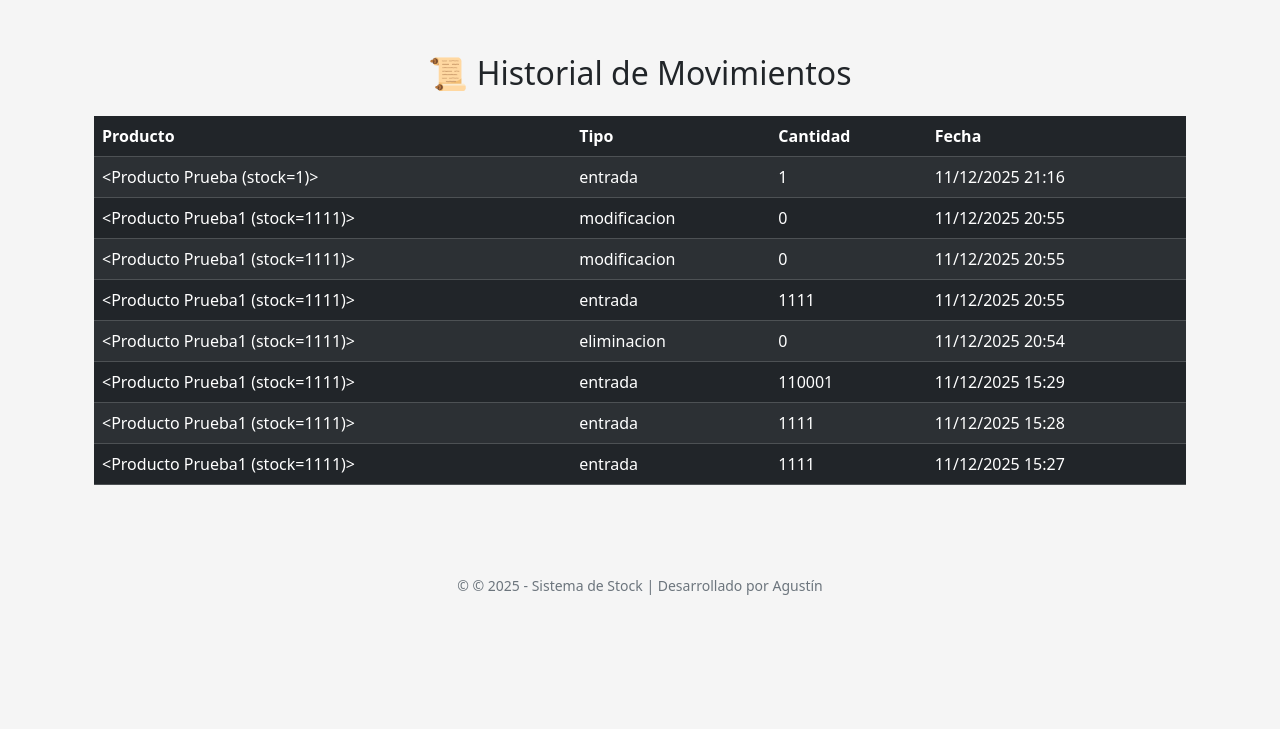
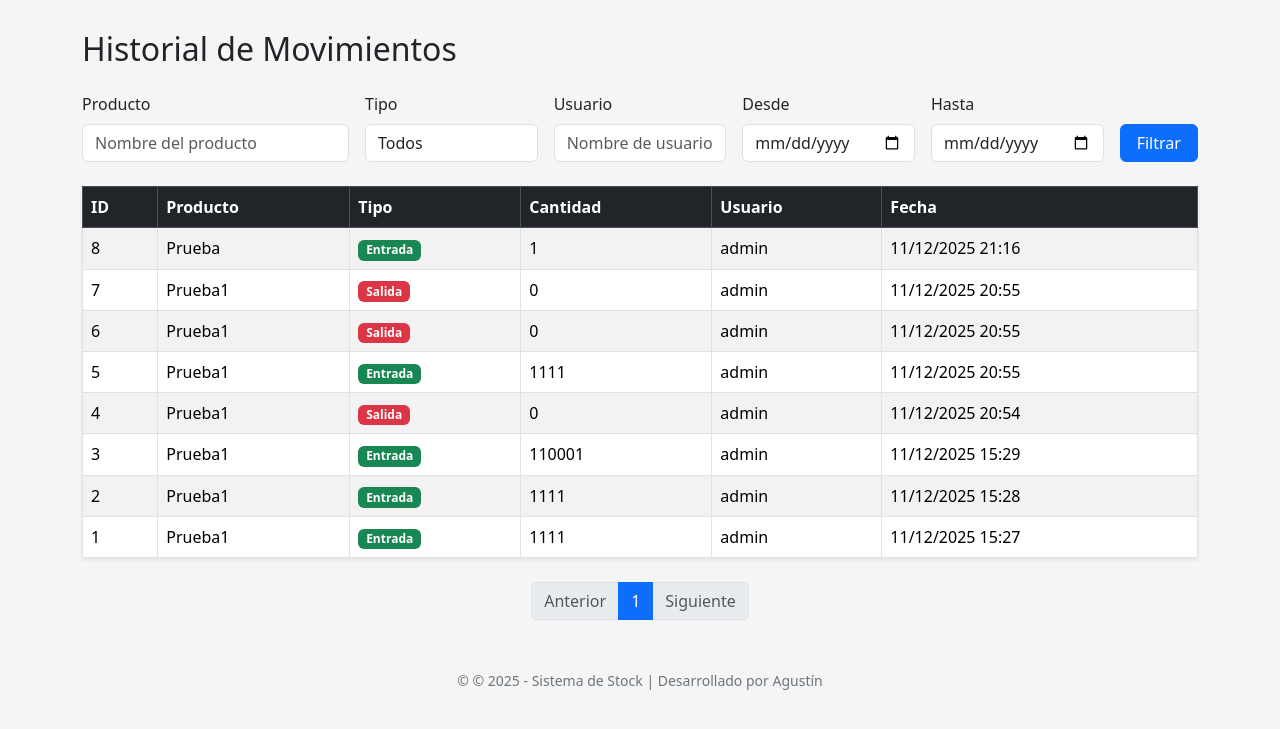
Before and after one commit to Agustin1112/sistema-stock, a Flask app: page /historial in a window 1280 px wide. Shown: the part 56-785 px from the top of the page. Run offline with Flask 3, Linux system fonts and the light colour scheme; a user stored in the database is signed in; data comes from the database, SQL or seed files in the repository; both versions use the stored data as it was after the commit.

Commit message:
Registro de movimientos + historial mejorado

```diff
--- a/app.py
+++ b/app.py
@@ -1,24 +1,30 @@
-from flask import Flask, render_template, redirect, url_for, request, flash
+
+from flask import Flask, render_template, redirect, url_for, request, flash, current_app
 from flask_sqlalchemy import SQLAlchemy
 from flask_login import LoginManager, UserMixin, login_user, login_required, logout_user, current_user
 from werkzeug.security import generate_password_hash, check_password_hash
-from datetime import datetime
+from datetime import datetime, timedelta
 from sqlalchemy import text
+from itsdangerous import URLSafeTimedSerializer, SignatureExpired, BadSignature
 import os
+import smtplib
+from email.message import EmailMessage
 
 app = Flask(__name__)
-app.config['SECRET_KEY'] = 'supersecretkey'
+app.config['SECRET_KEY'] = os.environ.get('SECRET_KEY', 'supersecretkey')
 app.config['SQLALCHEMY_DATABASE_URI'] = 'sqlite:///stock.db'
 app.config['SQLALCHEMY_TRACK_MODIFICATIONS'] = False
+
+
+MAX_FAILED_ATTEMPTS = 5
+LOCK_MINUTES = 15
 
 db = SQLAlchemy(app)
 login_manager = LoginManager(app)
 login_manager.login_view = 'login'
 
 
-# -----------------------------
-# MODELOS
-# -----------------------------
+
 class User(db.Model, UserMixin):
     id = db.Column(db.Integer, primary_key=True)
     username = db.Column(db.String(150), unique=True, nullable=False)
@@ -26,13 +32,16 @@ class User(db.Model, UserMixin):
     role = db.Column(db.String(20), nullable=False, default="viewer")
 
 
+    failed_attempts = db.Column(db.Integer, default=0, nullable=False)
+    locked_until = db.Column(db.DateTime, nullable=True)
+
     def set_password(self, password):
         self.password_hash = generate_password_hash(password)
 
     def check_password(self, password):
         return check_password_hash(self.password_hash, password)
 
-    # ---------- Roles ----------
+
     def is_admin(self):
         return self.role == "admin"
 
@@ -73,18 +82,23 @@ class Producto(db.Model):
 
 class Movimiento(db.Model):
     id = db.Column(db.Integer, primary_key=True)
-    producto_id = db.Column(db.Integer, db.ForeignKey('producto.id'))
-    tipo = db.Column(db.String(20))
-    cantidad = db.Column(db.Integer)
-    fecha = db.Column(db.DateTime, default=datetime.now)
+    producto_id = db.Column(db.Integer, db.ForeignKey('producto.id'), nullable=False)
+    tipo = db.Column(db.String(20), nullable=False)
+    cantidad = db.Column(db.Integer, nullable=False)
+    usuario = db.Column(db.String(150))
+    fecha = db.Column(db.DateTime, default=datetime.utcnow)
     producto = db.relationship('Producto')
+
+    def __repr__(self):
+        prod_name = self.producto.nombre if self.producto else self.producto_id
+        return f"<Mov {self.tipo} {self.cantidad} de {prod_name} por {self.usuario}>"
 
 
 class Log(db.Model):
     id = db.Column(db.Integer, primary_key=True)
     usuario = db.Column(db.String(150))
     accion = db.Column(db.String(500))
-    fecha = db.Column(db.DateTime, default=datetime.now)
+    fecha = db.Column(db.DateTime, default=datetime.utcnow)
 
 
 def registrar_log(texto):
@@ -100,6 +114,7 @@ def registrar_log(texto):
 
 @login_manager.user_loader
 def load_user(user_id):
+
     return User.query.get(int(user_id))
 
 
@@ -116,7 +131,7 @@ def crear_datos_iniciales():
             if 'tipo' not in column_names:
                 conn.execute(text("ALTER TABLE categoria ADD COLUMN tipo VARCHAR DEFAULT 'general'"))
             conn.close()
-        except:
+        except Exception:
             pass
 
 
@@ -132,10 +147,8 @@ def crear_datos_iniciales():
                 "Monitores", "Teclados", "Notebooks",
                 "Computadoras", "Accesorios", "Impresoras"
             ]
-
             for c in categorias_info:
                 db.session.add(Categoria(nombre=c, tipo="informatica"))
-
             db.session.commit()
 
 
@@ -143,9 +156,79 @@ crear_datos_iniciales()
 
 
 
+from functools import wraps
+
+
+def roles_required(*roles):
+    def decorator(f):
+        @wraps(f)
+        def wrapped(*args, **kwargs):
+            if not current_user.is_authenticated:
+                return login_manager.unauthorized()
+            if current_user.role not in roles:
+                return "No autorizado", 403
+            return f(*args, **kwargs)
+        return wrapped
+    return decorator
+
+
+
 @app.context_processor
 def inyectar_fecha():
-    return {"current_year": datetime.now().year}
+    return {"current_year": datetime.utcnow().year}
+
+
+
+def get_serializer():
+    return URLSafeTimedSerializer(app.config['SECRET_KEY'])
+
+
+def generate_reset_token(user_email):
+    s = get_serializer()
+    return s.dumps(user_email, salt='password-reset-salt')
+
+
+def verify_reset_token(token, max_age=3600):
+    s = get_serializer()
+    try:
+        email = s.loads(token, salt='password-reset-salt', max_age=max_age)
+        return email
+    except SignatureExpired:
+        return None
+    except BadSignature:
+        return None
+
+
+def send_reset_email(to_email, reset_link):
+    """
+    Intenta enviar el email usando variables de entorno SMTP_*
+    Si no están configuradas, imprime el enlace en consola (modo dev).
+    """
+    smtp_host = os.environ.get('SMTP_HOST')
+    smtp_port = int(os.environ.get('SMTP_PORT', 0)) if os.environ.get('SMTP_PORT') else None
+    smtp_user = os.environ.get('SMTP_USER')
+    smtp_pass = os.environ.get('SMTP_PASS')
+    email_from = os.environ.get('EMAIL_FROM', 'no-reply@example.com')
+
+    message = EmailMessage()
+    message['Subject'] = 'Recuperación de contraseña - Sistema de Stock'
+    message['From'] = email_from
+    message['To'] = to_email
+    message.set_content(f"Hola,\n\nHacé clic en el enlace para cambiar tu contraseña:\n\n{reset_link}\n\n"
+                        "Si no pediste esto, ignorá este mensaje.")
+
+    if smtp_host and smtp_port and smtp_user and smtp_pass:
+        try:
+            with smtplib.SMTP_SSL(smtp_host, smtp_port) as smtp:
+                smtp.login(smtp_user, smtp_pass)
+                smtp.send_message(message)
+            app.logger.info("Email de recuperación enviado a %s", to_email)
+            return True
+        except Exception as e:
+            app.logger.error("Error enviando email: %s", e)
+
+    print(f"[DEV] Reset link for {to_email}: {reset_link}")
+    return False
 
 
 
@@ -206,14 +289,41 @@ def index():
 @app.route('/login', methods=['GET', 'POST'])
 def login():
     if request.method == 'POST':
-        user = User.query.filter_by(username=request.form['username']).first()
+        username = request.form.get('username', '').strip()
+        password = request.form.get('password', '')
 
-        if user and user.check_password(request.form['password']):
+        user = User.query.filter_by(username=username).first()
+
+        if not user:
+            flash("Usuario o contraseña incorrectos.", "danger")
+            return redirect(url_for('login'))
+
+
+        if user.locked_until and datetime.utcnow() < user.locked_until:
+            remaining = (user.locked_until - datetime.utcnow()).seconds // 60 + 1
+            flash(f"Cuenta bloqueada por intentos fallidos. Probá en {remaining} minutos.", "danger")
+            return redirect(url_for('login'))
+
+        if user.check_password(password):
+
+            user.failed_attempts = 0
+            user.locked_until = None
+            db.session.commit()
+
             login_user(user)
             registrar_log("Inicio de sesión")
             return redirect(url_for('index'))
+        else:
 
-        flash("Usuario o contraseña incorrectos.", "danger")
+            user.failed_attempts = (user.failed_attempts or 0) + 1
+            if user.failed_attempts >= MAX_FAILED_ATTEMPTS:
+                user.locked_until = datetime.utcnow() + timedelta(minutes=LOCK_MINUTES)
+                registrar_log(f"Cuenta bloqueada: {user.username}")
+                flash(f"Demasiados intentos. Cuenta bloqueada {LOCK_MINUTES} minutos.", "danger")
+            else:
+                flash("Usuario o contraseña incorrectos.", "danger")
+            db.session.commit()
+            return redirect(url_for('login'))
 
     return render_template('login.html')
 
@@ -224,6 +334,56 @@ def logout():
     registrar_log("Cierre de sesión")
     logout_user()
     return redirect(url_for('login'))
+
+
+
+@app.route('/reset_request', methods=['GET', 'POST'])
+def reset_request():
+    if request.method == 'POST':
+        username = request.form.get('username', '').strip()
+        user = User.query.filter_by(username=username).first()
+        if not user:
+            flash("Si el usuario existe, se enviará un email con instrucciones (mensaje genérico).", "info")
+            return redirect(url_for('login'))
+
+        token = generate_reset_token(user.username)
+        reset_link = url_for('reset_password', token=token, _external=True)
+        send_reset_email(user.username, reset_link)
+
+        registrar_log(f"Solicitud de recuperación para {user.username}")
+        flash("Si el usuario existe, se enviará un email con instrucciones.", "info")
+        return redirect(url_for('login'))
+
+    return render_template('reset_request.html')
+
+
+@app.route('/reset/<token>', methods=['GET', 'POST'])
+def reset_password(token):
+    username = verify_reset_token(token, max_age=3600)  # 1 hora
+    if not username:
+        flash("Token inválido o expirado.", "danger")
+        return redirect(url_for('reset_request'))
+
+    user = User.query.filter_by(username=username).first_or_404()
+
+    if request.method == 'POST':
+        nueva = request.form.get('password')
+        confirmar = request.form.get('confirm')
+        if not nueva or nueva != confirmar:
+            flash("Contraseñas no coinciden o vacías.", "danger")
+            return redirect(url_for('reset_password', token=token))
+
+        user.set_password(nueva)
+
+        user.failed_attempts = 0
+        user.locked_until = None
+        db.session.commit()
+
+        registrar_log(f"Contraseña reiniciada para {user.username}")
+        flash("Contraseña cambiada correctamente. Hacé login.", "success")
+        return redirect(url_for('login'))
+
+    return render_template('reset_password.html', username=username)
 
 
 
@@ -256,10 +416,8 @@ def cambiar_contrasena():
 
 @app.route('/usuarios', methods=['GET', 'POST'])
 @login_required
+@roles_required('admin')
 def usuarios():
-    if not current_user.is_admin():
-        return "No autorizado", 403
-
     if request.method == 'POST':
         username = request.form.get('username')
         password = request.form.get('password')
@@ -288,38 +446,28 @@ def usuarios():
 
 @app.route('/editar_usuario/<int:id>', methods=['GET', 'POST'])
 @login_required
+@roles_required('admin')
 def editar_usuario(id):
-    if not current_user.is_admin():
-        return "No autorizado", 403
-
     usuario = User.query.get_or_404(id)
-
     if request.method == "POST":
         usuario.username = request.form['username']
         usuario.role = request.form['role']
         db.session.commit()
-
         flash("Usuario actualizado", "success")
         return redirect(url_for('usuarios'))
-
     return render_template('editar_usuario.html', usuario=usuario)
 
 
 @app.route('/eliminar_usuario/<int:user_id>')
 @login_required
+@roles_required('admin')
 def eliminar_usuario(user_id):
-    if not current_user.is_admin():
-        return "No autorizado", 403
-
     usuario = User.query.get_or_404(user_id)
-
     if usuario.username == "admin":
         flash("No podés eliminar al admin principal", "danger")
         return redirect(url_for('usuarios'))
-
     db.session.delete(usuario)
     db.session.commit()
-
     flash("Usuario eliminado correctamente", "success")
     return redirect(url_for('usuarios'))
 
@@ -334,176 +482,206 @@ def categorias():
 
 @app.route('/agregar_categoria', methods=['POST'])
 @login_required
+@roles_required('admin')
 def agregar_categoria():
-    if not current_user.is_admin():
-        return "No autorizado", 403
-
     nombre = request.form['nombre'].strip()
-
     if not nombre:
-        flash("El nombre no puede estar vacío.")
+        flash("El nombre no puede estar vacío.", "danger")
         return redirect(url_for('categorias'))
-
     if Categoria.query.filter_by(nombre=nombre).first():
-        flash("Ya existe esa categoría.")
+        flash("Ya existe esa categoría.", "warning")
         return redirect(url_for('categorias'))
-
     nueva = Categoria(nombre=nombre, tipo="informatica")
     db.session.add(nueva)
     db.session.commit()
-
     registrar_log(f"Agregó categoría: {nombre}")
-    flash("Categoría agregada correctamente.")
+    flash("Categoría agregada correctamente.", "success")
     return redirect(url_for('categorias'))
 
 
 @app.route('/editar_categoria/<int:id>', methods=['POST'])
 @login_required
+@roles_required('admin')
 def editar_categoria(id):
-    if not current_user.is_admin():
-        return "No autorizado", 403
-
     nuevo_nombre = request.form['nuevo_nombre'].strip()
-
     if not nuevo_nombre:
-        flash("El nombre no puede estar vacío.")
+        flash("El nombre no puede estar vacío.", "danger")
         return redirect(url_for('categorias'))
-
     categoria = Categoria.query.get(id)
-
     if not categoria:
-        flash("La categoría no existe.")
+        flash("La categoría no existe.", "danger")
         return redirect(url_for('categorias'))
-
     if Categoria.query.filter_by(nombre=nuevo_nombre).first():
-        flash("Ya existe esa categoría.")
+        flash("Ya existe esa categoría.", "warning")
         return redirect(url_for('categorias'))
-
     categoria.nombre = nuevo_nombre
     categoria.tipo = "informatica"
     db.session.commit()
-
     registrar_log(f"Editó categoría ID {id}")
-    flash("Categoría editada.")
+    flash("Categoría editada.", "success")
     return redirect(url_for('categorias'))
 
 
 @app.route('/eliminar_categoria/<int:id>')
 @login_required
+@roles_required('admin')
 def eliminar_categoria(id):
-    if not current_user.is_admin():
-        return "No autorizado", 403
-
     categoria = Categoria.query.get(id)
-
     if not categoria:
-        flash("La categoría no existe.")
+        flash("La categoría no existe.", "danger")
         return redirect(url_for('categorias'))
-
     if categoria.productos:
-        flash("No se puede eliminar: tiene productos.")
+        flash("No se puede eliminar: tiene productos.", "warning")
         return redirect(url_for('categorias'))
-
     db.session.delete(categoria)
     db.session.commit()
-
     registrar_log(f"Eliminó categoría: {categoria.nombre}")
-    flash("Categoría eliminada.")
+    flash("Categoría eliminada.", "success")
     return redirect(url_for('categorias'))
 
 
 
-@app.route('/agregar_producto', methods=['GET', 'POST'])
+@app.route('/agregar_producto', methods=['POST'])
 @login_required
 def agregar_producto():
     if not current_user.is_staff():
         return "No autorizado", 403
-
-    if request.method == 'GET':
-        categorias = Categoria.query.filter_by(tipo="informatica").order_by(Categoria.nombre).all()
-        return render_template('agregar.html', categorias=categorias)
 
     nombre = request.form['nombre']
     cantidad = int(request.form['cantidad'])
     minimo = int(request.form['minimo'])
     categoria_id = int(request.form['categoria'])
 
-    prod = Producto(
+    nuevo = Producto(
         nombre=nombre,
         stock=cantidad,
         minimo=minimo,
         categoria_id=categoria_id
     )
 
-    db.session.add(prod)
+    db.session.add(nuevo)
+    db.session.commit()
+    mov = Movimiento(
+        producto_id=nuevo.id,
+        tipo="entrada",
+        cantidad=cantidad,
+        usuario=current_user.username
+    )
+    db.session.add(mov)
     db.session.commit()
 
-    registrar_log(f"Agregó producto: {nombre}")
+    registrar_log(f"{current_user.username} agregó producto: {nombre}")
+
     return redirect(url_for('index'))
 
 
 @app.route('/editar_producto/<int:id>', methods=['POST'])
 @login_required
 def editar_producto(id):
+    prod = Producto.query.get_or_404(id)
+
     if not current_user.is_staff():
         return "No autorizado", 403
 
-    prod = Producto.query.get(id)
-    if not prod:
-        flash("Producto no encontrado.")
-        return redirect(url_for('index'))
+    nombre = request.form['nombre']
+    stock_nuevo = int(request.form['cantidad'])
+    minimo = int(request.form['minimo'])
+    categoria_id = int(request.form['categoria'])
 
-    prod.nombre = request.form['nombre']
-    prod.stock = int(request.form['cantidad'])
-    prod.minimo = int(request.form['minimo'])
-    prod.categoria_id = int(request.form['categoria'])
+
+    stock_anterior = prod.stock
+
+
+    hubo_cambio_extra = (
+        nombre != prod.nombre or
+        minimo != prod.minimo or
+        categoria_id != prod.categoria_id
+    )
+
+
+    prod.nombre = nombre
+    prod.stock = stock_nuevo
+    prod.minimo = minimo
+    prod.categoria_id = categoria_id
+
+
+    if stock_nuevo != stock_anterior:
+        tipo = "entrada" if stock_nuevo > stock_anterior else "salida"
+        diferencia = abs(stock_nuevo - stock_anterior)
+
+        mov = Movimiento(
+            producto_id=prod.id,
+            tipo=tipo,
+            cantidad=diferencia,
+            usuario=current_user.username
+        )
+        db.session.add(mov)
+
+
+    elif hubo_cambio_extra:
+        mov = Movimiento(
+            producto_id=prod.id,
+            tipo="modificacion",
+            cantidad=0,
+            usuario=current_user.username
+        )
+        db.session.add(mov)
 
     db.session.commit()
 
-    registrar_log(f"Editó producto: {prod.nombre}")
+    registrar_log(
+        f"{current_user.username} editó producto {prod.nombre} (stock {stock_anterior} → {stock_nuevo})"
+    )
 
-    flash("Producto editado.")
     return redirect(url_for('index'))
+
 
 
 @app.route('/eliminar_producto/<int:id>')
 @login_required
+@roles_required('admin')
 def eliminar_producto(id):
-    if not current_user.is_admin():
-        return "No autorizado", 403
+    p = Producto.query.get(id)
+    if not p:
+        flash("Producto no encontrado.", "danger")
+        return redirect(url_for('index'))
 
-    p = Producto.query.get(id)
+
+    mov = Movimiento(
+        producto_id=p.id,
+        tipo="eliminacion",
+        cantidad=0,
+        usuario=current_user.username
+    )
+    db.session.add(mov)
+
     registrar_log(f"Eliminó producto: {p.nombre}")
 
     db.session.delete(p)
     db.session.commit()
+
     return redirect(url_for('index'))
+
 
 
 
 @app.route('/movimiento/<int:id>', methods=['POST'])
 @login_required
+@roles_required('admin', 'staff')
 def movimiento(id):
-    if not current_user.is_staff():
-        return "No autorizado", 403
-
     prod = Producto.query.get(id)
     tipo = request.form['tipo']
     cant = int(request.form['cantidad'])
-
     if tipo == "salida" and prod.stock < cant:
-        flash("No hay stock suficiente.")
+        flash("No hay stock suficiente.", "danger")
         return redirect(url_for('index'))
-
     if tipo == "entrada":
         prod.stock += cant
     else:
         prod.stock -= cant
-
-    mov = Movimiento(producto_id=id, tipo=tipo, cantidad=cant)
+    mov = Movimiento(producto_id=id, tipo=tipo, cantidad=cant, usuario=current_user.username)
     db.session.add(mov)
     db.session.commit()
-
     registrar_log(f"Movimiento: {tipo} {cant} de {prod.nombre}")
     return redirect(url_for('index'))
 
@@ -512,17 +690,66 @@ def movimiento(id):
 @app.route('/historial')
 @login_required
 def historial():
-    movs = Movimiento.query.order_by(Movimiento.fecha.desc()).all()
-    return render_template('historial.html', movimientos=movs)
+
+
+    query = Movimiento.query.join(Producto, isouter=True)
+
+
+    producto = request.args.get("producto", "")
+    tipo = request.args.get("tipo", "")
+    usuario = request.args.get("usuario", "")
+    desde = request.args.get("desde", "")
+    hasta = request.args.get("hasta", "")
+
+
+    if producto:
+        query = query.filter(Producto.nombre.ilike(f"%{producto}%"))
+
+
+    if tipo:
+        query = query.filter(Movimiento.tipo == tipo)
+
+
+    if usuario:
+        query = query.filter(Movimiento.usuario.ilike(f"%{usuario}%"))
+
+
+    if desde:
+        try:
+            fecha_desde = datetime.strptime(desde, "%Y-%m-%d")
+            query = query.filter(Movimiento.fecha >= fecha_desde)
+        except:
+            pass
+
+    if hasta:
+        try:
+            fecha_hasta = datetime.strptime(hasta, "%Y-%m-%d").replace(hour=23, minute=59, second=59)
+            query = query.filter(Movimiento.fecha <= fecha_hasta)
+        except:
+            pass
+
+
+    page = request.args.get('page', 1, type=int)
+    per_page = 20
+
+    pagination = query.order_by(Movimiento.fecha.desc()).paginate(page=page, per_page=per_page)
+
+    movimientos = pagination.items
+
+    return render_template(
+        'historial.html',
+        movimientos=movimientos,
+        pagination=pagination,
+        request_args=request.args
+    )
+
 
 
 
 @app.route('/logs')
 @login_required
+@roles_required('admin')
 def logs():
-    if not current_user.is_admin():
-        return "No autorizado", 403
-
     registros = Log.query.order_by(Log.fecha.desc()).all()
     return render_template('logs.html', logs=registros)
 
--- a/models.py
+++ b/models.py
@@ -83,7 +83,7 @@ class Movimiento(db.Model):
     producto_id = db.Column(db.Integer, db.ForeignKey("producto.id"), nullable=False)
     producto = db.relationship("Producto")
 
-    tipo = db.Column(db.String(10), nullable=False)
+    tipo = db.Column(db.String(20), nullable=False)
     cantidad = db.Column(db.Integer, nullable=False)
 
     usuario = db.Column(db.String(120))
--- a/templates/historial.html
+++ b/templates/historial.html
@@ -1,27 +1,141 @@
-{% extends 'base.html' %}
+{% extends "base.html" %}
 {% block content %}
-<div class="container py-4">
-    <h2 class="text-center mb-4">📜 Historial de Movimientos</h2>
 
-    <table class="table table-dark table-striped">
-        <thead>
+<h2 class="mb-4">Historial de Movimientos</h2>
+
+<!-- =======================
+        FILTROS
+======================== -->
+<form method="GET" class="row g-3 mb-4">
+
+    <div class="col-md-3">
+        <label class="form-label">Producto</label>
+        <input type="text" name="producto"
+               value="{{ request.args.get('producto', '') }}"
+               class="form-control" placeholder="Nombre del producto">
+    </div>
+
+    <div class="col-md-2">
+        <label class="form-label">Tipo</label>
+        <select name="tipo" class="form-control">
+            <option value="">Todos</option>
+            <option value="entrada" {% if request.args.tipo == "entrada" %}selected{% endif %}>Entrada</option>
+            <option value="salida" {% if request.args.tipo == "salida" %}selected{% endif %}>Salida</option>
+        </select>
+    </div>
+
+    <div class="col-md-2">
+        <label class="form-label">Usuario</label>
+        <input type="text" name="usuario" placeholder="Nombre de usuario"
+               value="{{ request.args.get('usuario', '') }}"
+               class="form-control">
+    </div>
+
+    <div class="col-md-2">
+        <label class="form-label">Desde</label>
+        <input type="date" name="desde"
+               value="{{ request.args.get('desde', '') }}"
+               class="form-control">
+    </div>
+
+    <div class="col-md-2">
+        <label class="form-label">Hasta</label>
+        <input type="date" name="hasta"
+               value="{{ request.args.get('hasta', '') }}"
+               class="form-control">
+    </div>
+
+    <div class="col-md-1 d-flex align-items-end">
+        <button class="btn btn-primary w-100">Filtrar</button>
+    </div>
+
+</form>
+
+<!-- =======================
+        TABLA
+======================== -->
+<table class="table table-bordered table-striped shadow-sm">
+    <thead class="table-dark">
         <tr>
+            <th>ID</th>
             <th>Producto</th>
             <th>Tipo</th>
             <th>Cantidad</th>
+            <th>Usuario</th>
             <th>Fecha</th>
         </tr>
     </thead>
     <tbody>
-            {% for mov in movimientos %}
+        {% for m in movimientos %}
         <tr>
-                <td>{{ mov.producto }}</td>
-                <td>{{ mov.tipo }}</td>
-                <td>{{ mov.cantidad }}</td>
-                <td>{{ mov.fecha.strftime("%d/%m/%Y %H:%M") }}</td>
+            <td>{{ m.id }}</td>
+            <td>{{ m.producto.nombre if m.producto else "Eliminado" }}</td>
+
+            <td>
+                {% if m.tipo == "entrada" %}
+                    <span class="badge bg-success">Entrada</span>
+                {% else %}
+                    <span class="badge bg-danger">Salida</span>
+                {% endif %}
+            </td>
+
+            <td>{{ m.cantidad }}</td>
+            <td>{{ m.usuario if m.usuario else "N/A" }}</td>
+            <td>{{ m.fecha.strftime("%d/%m/%Y %H:%M") }}</td>
         </tr>
         {% endfor %}
     </tbody>
 </table>
-</div>
+
+<!-- =======================
+      PAGINACIÓN
+======================== -->
+<nav aria-label="Page navigation" class="mt-4">
+    <ul class="pagination justify-content-center">
+
+        <!-- Botón Anterior -->
+        {% if pagination.has_prev %}
+        <li class="page-item">
+            <a class="page-link"
+               href="?page={{ pagination.prev_num }}&{{ request_args.to_dict() | urlencode }}">
+               Anterior
+            </a>
+        </li>
+        {% else %}
+        <li class="page-item disabled"><span class="page-link">Anterior</span></li>
+        {% endif %}
+
+        <!-- Números -->
+        {% for p in pagination.iter_pages(left_edge=1, right_edge=1, left_current=2, right_current=2) %}
+            {% if p %}
+                {% if p == pagination.page %}
+                    <li class="page-item active"><span class="page-link">{{ p }}</span></li>
+                {% else %}
+                    <li class="page-item">
+                        <a class="page-link"
+                           href="?page={{ p }}&{{ request_args.to_dict() | urlencode }}">
+                           {{ p }}
+                        </a>
+                    </li>
+                {% endif %}
+            {% else %}
+                <li class="page-item disabled"><span class="page-link">...</span></li>
+            {% endif %}
+        {% endfor %}
+
+        <!-- Botón Siguiente -->
+        {% if pagination.has_next %}
+        <li class="page-item">
+            <a class="page-link"
+               href="?page={{ pagination.next_num }}&{{ request_args.to_dict() | urlencode }}">
+               Siguiente
+            </a>
+        </li>
+        {% else %}
+        <li class="page-item disabled"><span class="page-link">Siguiente</span></li>
+        {% endif %}
+
+    </ul>
+</nav>
+
 {% endblock %}
```
Also changed, not shown: templates/logs.html (+11 -9 lines), instance/stock.db. Lines whose indentation alone changed are shown as unchanged.
